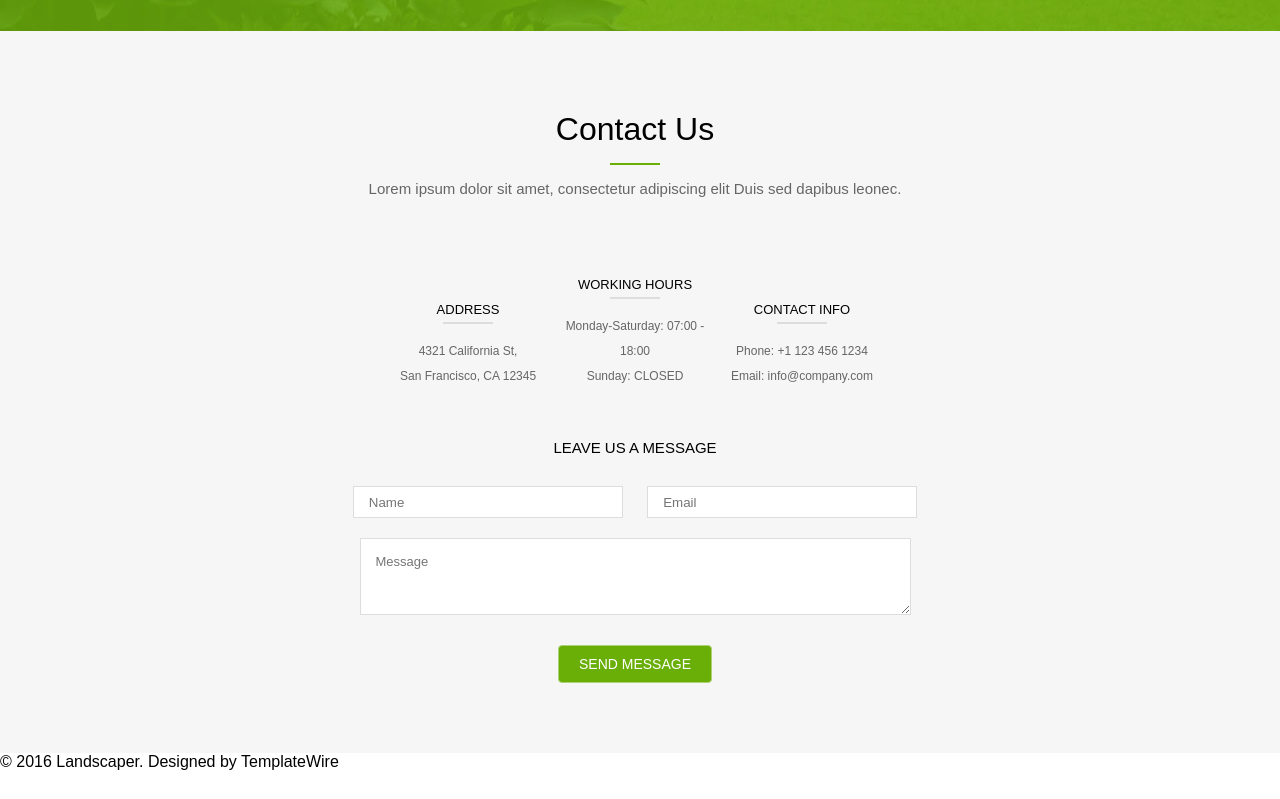
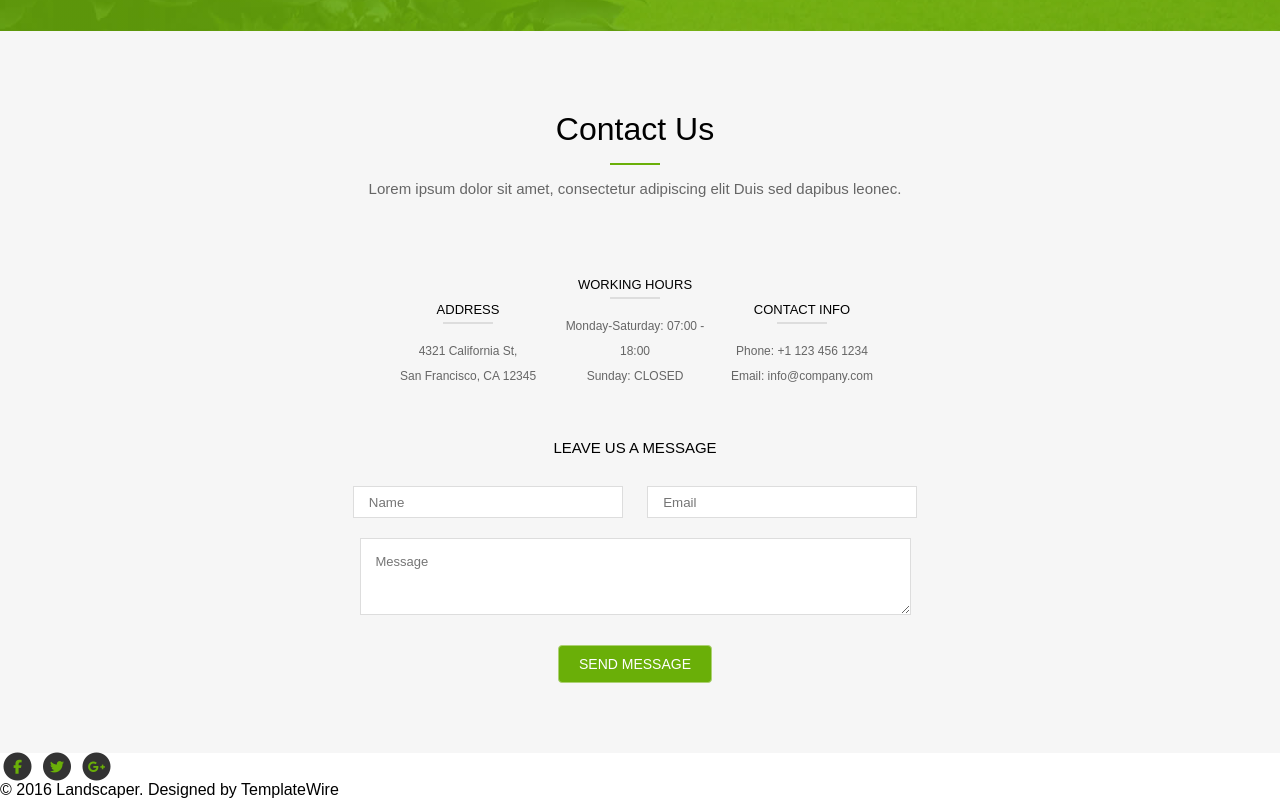
Before and after one commit to litmiz/Landscaper-Site, a plain HTML site: page index.html in a window 1280 px wide. Shown: the part 3567-4366 px from the top of the page. Before the commit the page ends 4338 px from the top, so only its background shows below. Drawn offline with Linux system fonts and the light colour scheme.

Commit message:
Change footer icon style
Made icons smaller, with different color and background color

```diff
--- a/index.html
+++ b/index.html
@@ -146,18 +146,18 @@
         </section>
     </main>
     <footer>
-        <!-- <span class="fa-stack fa-lg">
-            <i class="fas fa-circle fa-stack-2x"></i>
-            <i class="fab fa-facebook-f fa-stack-1x" style="color: #ffffff;"></i>
+        <span class="fa-stack fa-sm">
+            <i class="fas fa-circle fa-stack-2x" style="color: var(--blackColor2);"></i>
+            <i class="fab fa-facebook-f fa-stack-1x" style="color: var(--greenColor1);"></i>
         </span>
-        <span class="fa-stack fa-lg">
-            <i class="fas fa-circle fa-stack-2x"></i>
-            <i class="fab fa-twitter fa-stack-1x" style="color: #ffffff;"></i>
+        <span class="fa-stack fa-sm">
+            <i class="fas fa-circle fa-stack-2x" style="color: var(--blackColor2);"></i>
+            <i class="fab fa-twitter fa-stack-1x" style="color: var(--greenColor1)"></i>
         </span>
-        <span class="fa-stack fa-lg">
-            <i class="fas fa-circle fa-stack-2x"></i>
-            <i class="fab fa-google-plus-g fa-stack-1x" style="color: #ffffff;"></i>
-        </span> -->
+        <span class="fa-stack fa-sm">
+            <i class="fas fa-circle fa-stack-2x" style="color: var(--blackColor2);"></i>
+            <i class="fab fa-google-plus-g fa-stack-1x" style="color: var(--greenColor1)"></i>
+        </span>
         <p>&copy; 2016 Landscaper. Designed by TemplateWire</p>
     </footer>
 </body>
```
